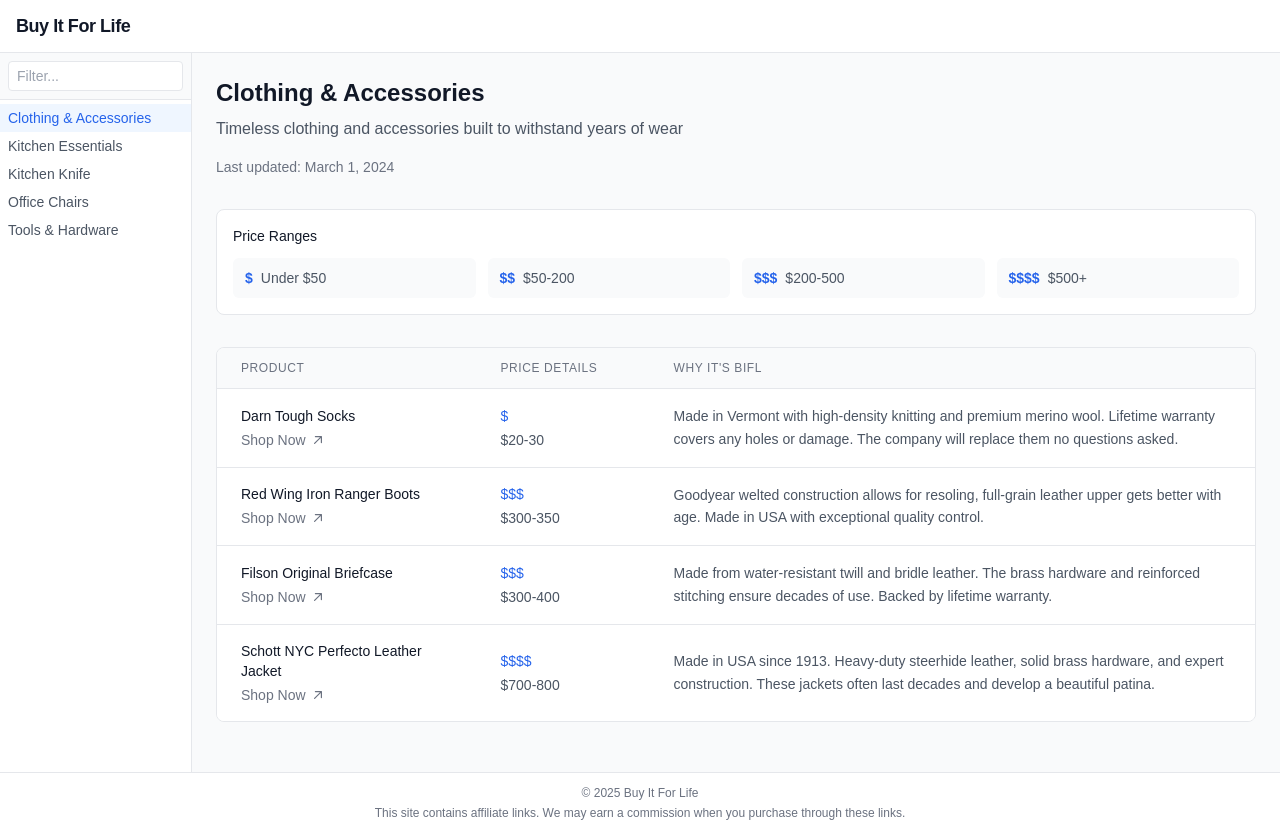
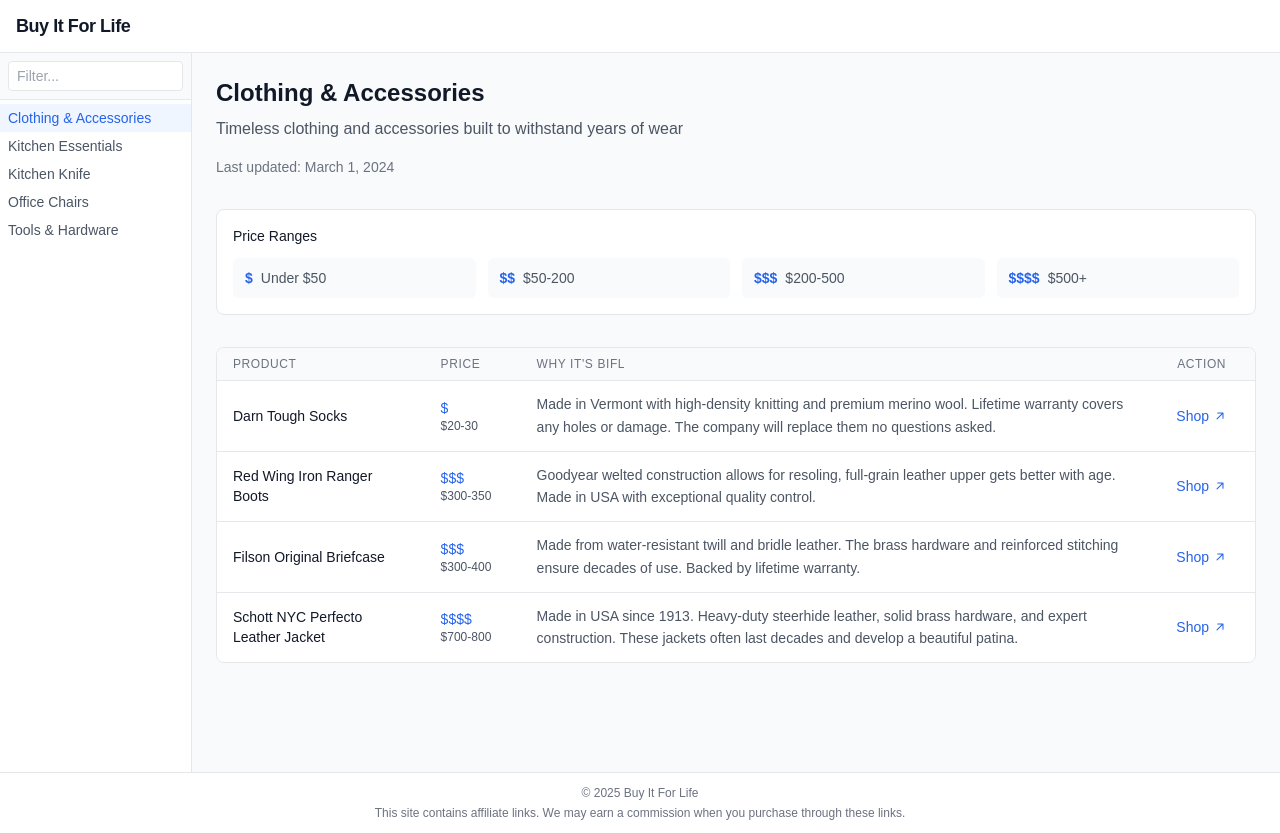
Before and after one commit to SparkyWoo/bifl, a Next.js app: page /categories/clothing in a window 1280 px wide. Built offline with nearby package versions, Linux system fonts and the light colour scheme.

Commit message:
improve category page ui/ux v3

```diff
--- a/app/categories/[id]/page.tsx
+++ b/app/categories/[id]/page.tsx
@@ -128,54 +128,57 @@
           <table className="min-w-full divide-y divide-gray-200">
             <thead>
               <tr className="bg-gray-50">
-                <th scope="col" className="px-6 py-3 text-left text-xs font-medium text-gray-500 uppercase tracking-wider w-1/4">
+                <th scope="col" className="px-4 py-2 text-left text-xs font-medium text-gray-500 uppercase tracking-wider w-1/5">
                   Product
                 </th>
-                <th scope="col" className="px-6 py-3 text-left text-xs font-medium text-gray-500 uppercase tracking-wider w-1/6">
-                  Price Details
+                <th scope="col" className="px-4 py-2 text-left text-xs font-medium text-gray-500 uppercase tracking-wider w-24">
+                  Price
                 </th>
-                <th scope="col" className="px-6 py-3 text-left text-xs font-medium text-gray-500 uppercase tracking-wider">
+                <th scope="col" className="px-4 py-2 text-left text-xs font-medium text-gray-500 uppercase tracking-wider">
                   Why It&apos;s BIFL
+                </th>
+                <th scope="col" className="px-4 py-2 text-center text-xs font-medium text-gray-500 uppercase tracking-wider w-20">
+                  Action
                 </th>
               </tr>
             </thead>
             <tbody className="divide-y divide-gray-200 bg-white">
               {content.products?.map((product) => (
                 <tr key={product.name} className="hover:bg-gray-50/50">
-                  <td className="px-6 py-4">
+                  <td className="px-4 py-3">
+                    <div className="font-medium text-gray-900">
+                      {product.name}
+                    </div>
+                  </td>
+                  <td className="px-4 py-3">
+                    <div className="flex flex-col">
+                      <span className="text-sm font-medium text-blue-600">
+                        {product.priceTier}
+                      </span>
+                      <span className="text-xs text-gray-600">
+                        {product.priceRange}
+                      </span>
+                    </div>
+                  </td>
+                  <td className="px-4 py-3">
+                    <div className="prose prose-sm max-w-none text-gray-600">
+                      <p className="text-sm leading-relaxed line-clamp-2 hover:line-clamp-none">
+                        {product.whyBifl}
+                      </p>
+                    </div>
+                  </td>
+                  <td className="px-4 py-3 text-center">
                     <a
                       href={product.link}
                       target="_blank"
                       rel="noopener noreferrer"
-                      className="group block"
+                      className="inline-flex items-center justify-center px-3 py-1 text-sm font-medium text-blue-600 hover:text-blue-700 hover:bg-blue-50 rounded-md transition-colors"
                     >
-                      <div className="font-medium text-gray-900 group-hover:text-blue-600 transition-colors">
-                        {product.name}
-                      </div>
-                      <div className="mt-1 flex items-center text-sm text-gray-500 group-hover:text-blue-500">
-                        <span>Shop Now</span>
-                        <svg className="ml-1 w-4 h-4" viewBox="0 0 20 20" fill="currentColor">
-                          <path fillRule="evenodd" d="M5.22 14.78a.75.75 0 001.06 0l7.22-7.22v5.69a.75.75 0 001.5 0v-7.5a.75.75 0 00-.75-.75h-7.5a.75.75 0 000 1.5h5.69l-7.22 7.22a.75.75 0 000 1.06z" />
-                        </svg>
-                      </div>
+                      Shop
+                      <svg className="ml-1 w-3.5 h-3.5" viewBox="0 0 20 20" fill="currentColor">
+                        <path fillRule="evenodd" d="M5.22 14.78a.75.75 0 001.06 0l7.22-7.22v5.69a.75.75 0 001.5 0v-7.5a.75.75 0 00-.75-.75h-7.5a.75.75 0 000 1.5h5.69l-7.22 7.22a.75.75 0 000 1.06z" />
+                      </svg>
                     </a>
-                  </td>
-                  <td className="px-6 py-4">
-                    <div className="flex flex-col">
-                      <span className="inline-flex items-center text-sm font-medium text-blue-600">
-                        {product.priceTier}
-                      </span>
-                      <span className="mt-1 text-sm text-gray-600">
-                        {product.priceRange}
-                      </span>
-                    </div>
-                  </td>
-                  <td className="px-6 py-4">
-                    <div className="prose prose-sm max-w-none text-gray-600">
-                      <p className="whitespace-pre-line leading-relaxed">
-                        {product.whyBifl}
-                      </p>
-                    </div>
                   </td>
                 </tr>
               ))}
```
